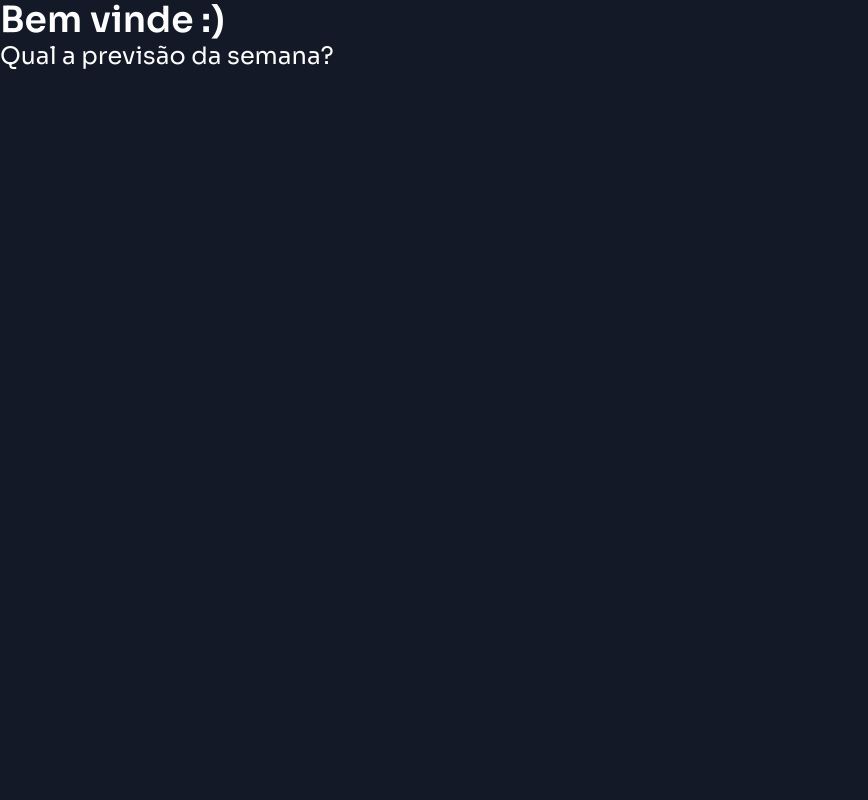
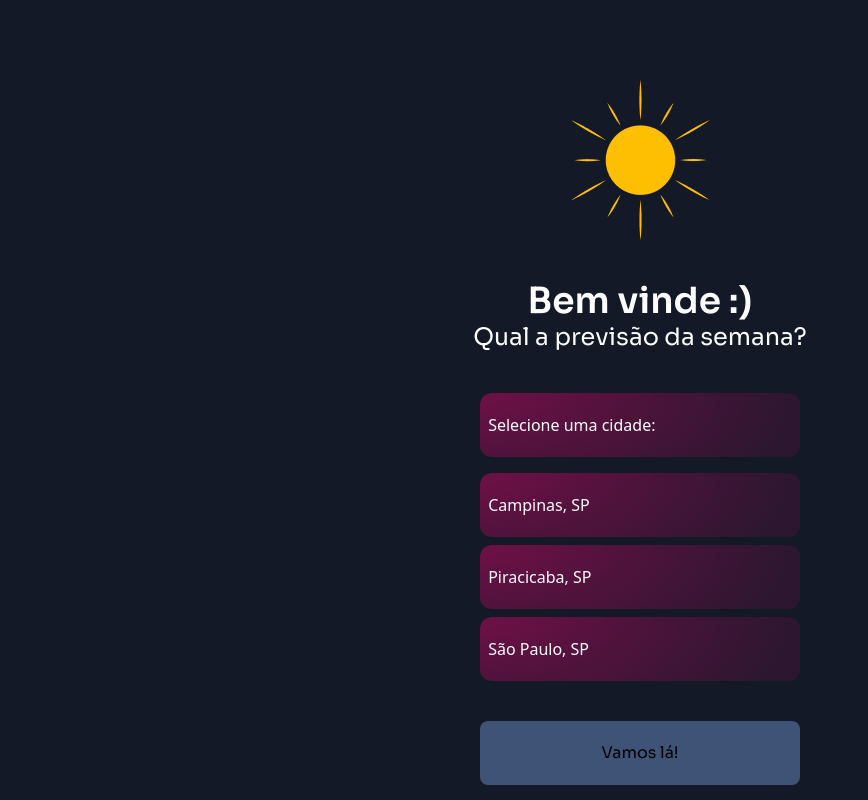
Before and after one commit to Antonio214/weather-forecast-angular, an Angular app: page / in a window 1280 px wide. Shown: the whole page, without its empty margins (0-868 px from the left). Built offline with nearby package versions, Linux system fonts and the light colour scheme.

Commit message:
initial page scheleton

```diff
--- a/src/app/app.component.html
+++ b/src/app/app.component.html
@@ -1,6 +1,23 @@
-<div class=" bg-dark-gray h-screen">
-  <h1 class=" text-white font-sora text-4xl font-bold">Bem vinde :)</h1>
-  <h2 class=" text-white font-sora text-2xl">Qual a previsão da semana?</h2>
+<div class=" bg-dark-gray h-screen flex">
+  <div class="flex-1 flex flex-col ">
+    <div class=" flex justify-center pt-20 pb-10">
+      <img src="/assets/images/SunLogo.png" alt="image">
+    </div>
+    <div class=" flex flex-col items-center">
+      <h1 class=" text-white font-sora text-4xl font-bold">Bem vinde :)</h1>
+      <h2 class=" text-white font-sora text-2xl">Qual a previsão da semana?</h2>
+    </div>
+    <div class="  flex items-center justify-center pt-10 flex-col ">
+      <input class=" select-background text-white w-80 h-16 pl-1 rounded-xl mb-4" value=" Selecione uma cidade: ">
+      <input type="button" class=" select-background text-white w-80 h-16 pl-1 rounded-xl mb-2 text-start" value=" Campinas, SP ">
+      <input type="button" class=" select-background text-white w-80 h-16 pl-1 rounded-xl mb-2 text-start" value=" Piracicaba, SP">
+      <input type="button" class=" select-background text-white w-80 h-16 pl-1 rounded-xl mb-2 text-start" value=" São Paulo, SP ">
+    </div>
+    <div class=" flex justify-center pt-8">
+      <button class=" bg-light-gray font-sora w-80 h-16 rounded-lg">Vamos lá!</button>
+    </div>
+  </div>
+
 </div>
 
 <router-outlet></router-outlet>
--- a/src/app/app.component.scss
+++ b/src/app/app.component.scss
@@ -0,0 +1,3 @@
+.select-background {
+  background: radial-gradient(97.57% 210.75% at 0.9% 2.98%, rgba(212, 6, 105, 0.47) 0%, rgba(212, 6, 105, 0.131) 100%),
+}
--- a/tailwind.config.js
+++ b/tailwind.config.js
@@ -15,6 +15,9 @@ module.exports = {
     extend: {
       fontFamily: {
         'sora': ['Sora', 'sans-serif']
+      },
+      backgroundImage: {
+        'gradient-radial': 'radial-gradient(var(--tw-gradient-stops))',
       }
     },
   },
```
Also changed, not shown: src/assets/images/SunLogo.png (added).
